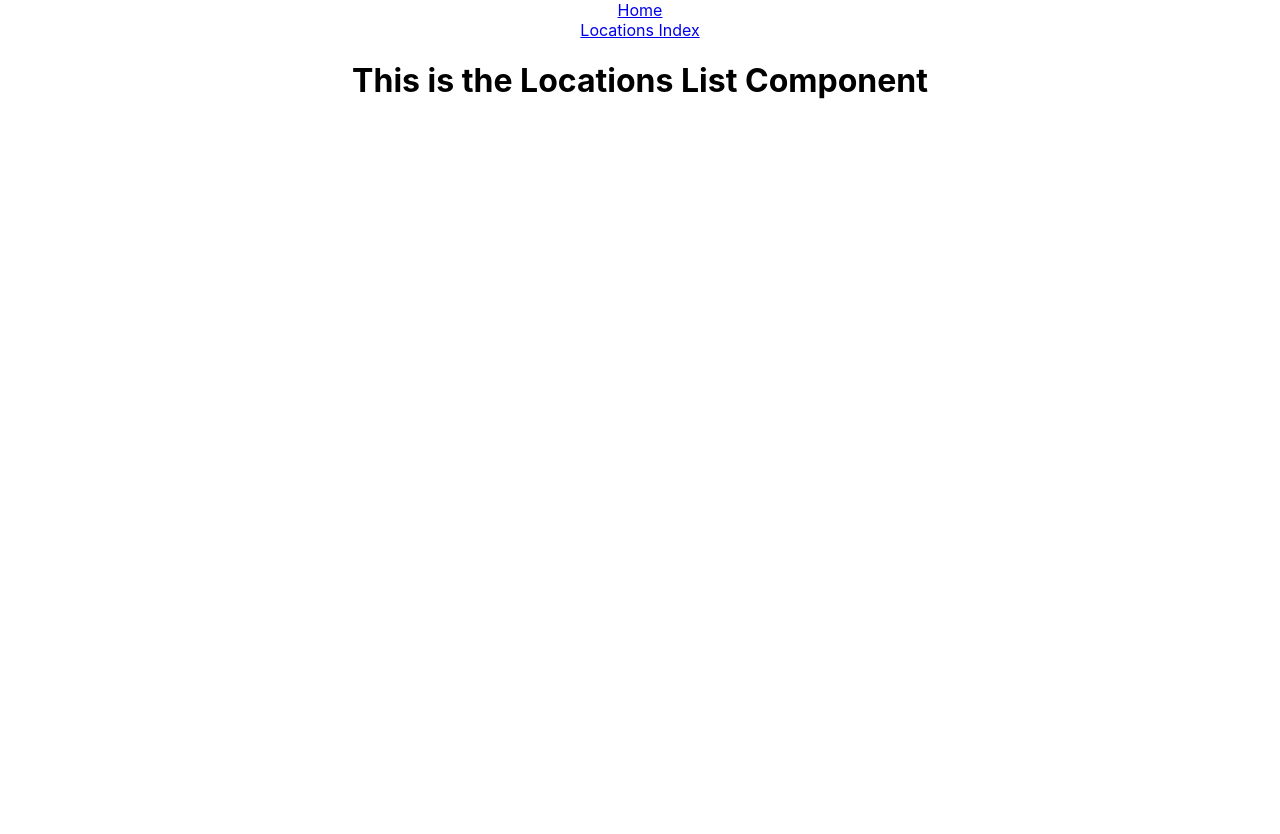
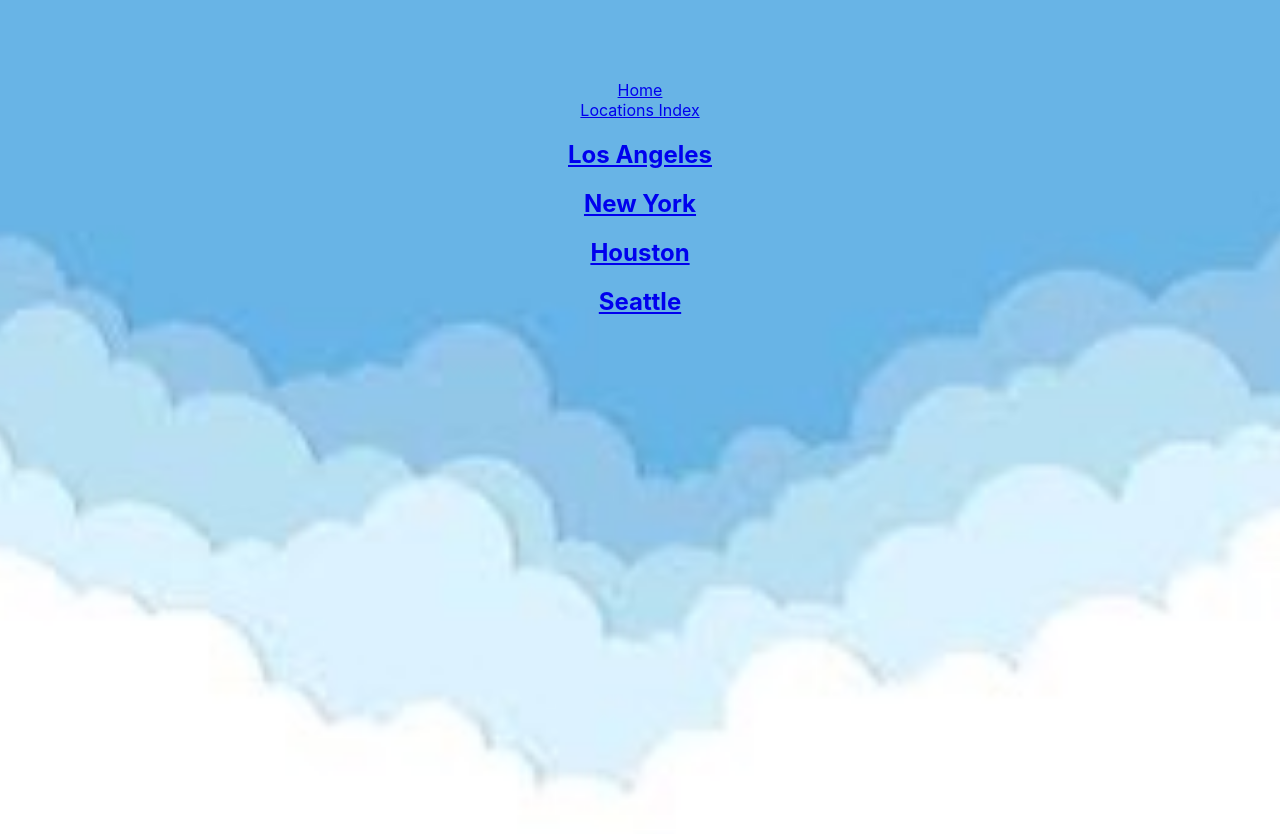
Before and after one commit to summer-boatwright23/StratusWow, a React (Create React App) app: page /Locations in a window 1280 px wide. Shown: the top 834 px of the page. Before the commit the page ends 800 px from the top, so only its background shows below. Built offline with nearby package versions, Linux system fonts and the light colour scheme.

Commit message:
adds weatherDetail pg and renames homepage to WeatherHome

```diff
--- a/src/components/App/App.css
+++ b/src/components/App/App.css
@@ -1,5 +1,11 @@
 .App {
   text-align: center;
+  background: url('../imgs/backgorund.jpeg');
+  background-repeat: no-repeat;
+  background-size: cover;
+  background-position: center;
+  height: 100vh;
+  padding-top: 80px;
 }
 
 .App-logo {
--- a/src/components/App/App.js
+++ b/src/components/App/App.js
@@ -1,19 +1,29 @@
 import './App.css';
 import { Routes, Route } from "react-router-dom";
-import WeatherShow from '../../pages/WeatherShow/WeatherShow';
-import LocationsList from '../../pages/LocationsList/LocationsList';
-import LocationsForm from '../../pages/LocationsForm/LocationsForm';
+import WeatherHome from '../../components/Weather/WeatherHome';
+import LocationsIndex from '../../pages/LocationsIndex/LocationsIndex';
+import DefaultWeather from '../Weather/WeatherDetail';
 import Nav from '../Nav';
+import WeatherDetail from '../Weather/WeatherDetail';
 
 function App() {
+  const locs = [
+    {name:"Los Angeles", lat: 34.05, long: -118.24},
+    {name:"New York", lat: 0, long: 0},
+    {name:"Houston", lat: 0, long: 0},
+    {name:"Seattle", lat: 0, long: 0},
+
+
+
+  ]
   return (
     <div className="App">
       <Nav />
       <main className="container">
       <Routes>
-        <Route path="/" element={<WeatherShow />} />
-        <Route path="/Locations" element={<LocationsList />} />
-        <Route path="/Locations/:id" element={<LocationsForm />} />
+        <Route path="/" element={<WeatherHome locations={locs}/>} />
+        <Route path="/Locations" element={<LocationsIndex locations={locs}/>} />
+        <Route path="/Locations/:id" element={<WeatherDetail locations={locs}/>} />
       </Routes>
       </main>
     </div>
--- a/src/components/Weather/Weather.js
+++ b/src/components/Weather/WeatherDetail.js
@@ -1,21 +1,25 @@
 import { useEffect, useState } from "react";
+import { useParams } from "react-router-dom";
 
-export default function WeatherHome() {
+export default function WeatherDetail({locations}) {
 
   const [weather, setWeather] = useState([]);
   const [loading, setLoading] = useState(false);
+  const {id} = useParams();
+  const location = locations.find(loc => loc.name===id)
   const fetchCity = async () => {
     try {
       const urlLA =
-    "https://api.open-meteo.com/v1/forecast?latitude=34.05&longitude=-118.24&hourly=apparent_temperature,precipitation_probability,precipitation&models=best_match&daily=apparent_temperature_max,apparent_temperature_min,sunrise,sunset&current_weather=true&temperature_unit=fahrenheit&windspeed_unit=mph&precipitation_unit=inch&timezone=auto";
+      `https://api.open-meteo.com/v1/forecast?latitude=${location.lat}&longitude=${location.long}&hourly=apparent_temperature,precipitation_probability,precipitation&models=best_match&daily=apparent_temperature_max,apparent_temperature_min,sunrise,sunset&current_weather=true&temperature_unit=fahrenheit&windspeed_unit=mph&precipitation_unit=inch&timezone=auto`
       const responseLA = await fetch(urlLA);
       const laWeatherData = await responseLA.json();
-      console.log(laWeatherData)
+      // console.log(laWeatherData)
       setWeather(laWeatherData);
     } catch (error) {
       console.log(error);
     }
   };
+  console.log(weather && weather.data)
   useEffect(() => {
     fetchCity();
   }, []);
@@ -23,11 +27,10 @@ export default function WeatherHome() {
     <div>
       {weather ? (
         <div>
-          <h1>Los Angeles</h1>
+          {/* <h1>Los Angeles</h1> */}
           <p>Temp: {weather && weather.current_weather?.temperature}°F</p>
           <p>High:{weather && weather.daily?.apparent_temperature_max[0]}°F</p>
           <p>Low: {weather && weather.daily?.apparent_temperature_min[0]}°F</p>
-
           <p>Chance of Precipitation: {weather && weather.hourly?.precipitation_probability[0]}%</p>
 
         </div>
--- /dev/null
+++ b/src/components/Weather/WeatherHome.js
@@ -0,0 +1,42 @@
+import { useEffect, useState } from "react";
+import { useParams } from "react-router-dom";
+
+export default function WeatherHome({locations}) {
+
+//   const [weather, setWeather] = useState([]);
+//   const [loading, setLoading] = useState(false);
+//   const {id} = useParams();
+//   const location = locations.find(loc => loc.name===id)
+//   const fetchCity = async () => {
+//     try {
+//       const urlLA =
+//       `https://api.open-meteo.com/v1/forecast?latitude=0&longitude=0&hourly=apparent_temperature,precipitation_probability,precipitation&models=best_match&daily=apparent_temperature_max,apparent_temperature_min,sunrise,sunset&current_weather=true&temperature_unit=fahrenheit&windspeed_unit=mph&precipitation_unit=inch&timezone=auto`
+//       const responseLA = await fetch(urlLA);
+//       const laWeatherData = await responseLA.json();
+//       // console.log(laWeatherData)
+//       setWeather(laWeatherData);
+//     } catch (error) {
+//       console.log(error);
+//     }
+//   };
+//   console.log(weather && weather.data)
+//   useEffect(() => {
+//     fetchCity();
+//   }, []);
+  return (
+    <div>
+      {/* {weather ? ( */}
+        <div>
+          {/* <h1>Los Angeles</h1> */}
+          {/* <p>Temp: {weather && weather.current_weather?.temperature}°F</p>
+          <p>High:{weather && weather.daily?.apparent_temperature_max[0]}°F</p>
+          <p>Low: {weather && weather.daily?.apparent_temperature_min[0]}°F</p>
+          <p>Chance of Precipitation: {weather && weather.hourly?.precipitation_probability[0]}%</p> */}
+          this is the home page
+        </div>
+      {/* ) : (
+        <p>loading...</p>
+      )} */}
+    </div>
+  );
+}
--- /dev/null
+++ b/src/pages/LocationsIndex/LocationsIndex.js
@@ -0,0 +1,15 @@
+import DefaultWeather from "../../components/Weather/WeatherDetail"
+import { Link } from "react-router-dom";
+
+
+const LocationsList = ({locations}) => {
+    return (
+      <div>
+        {locations.map((loc, idx) => <Link key={idx} to={`/Locations/${loc.name}`}>
+                    <h2>{loc.name}</h2>
+                    </Link>)}
+      </div>
+    )
+  };
+
+  export default LocationsList;
--- a/src/pages/LocationsList/LocationsList.js
+++ /dev/null
@@ -1,5 +0,0 @@
-const LocationsList = (props) => {
-    return <h1>This is the Locations List Component</h1>;
-  };
-
-  export default LocationsList;
--- a/src/pages/WeatherShow/WeatherShow.js
+++ b/src/pages/WeatherShow/WeatherShow.js
@@ -1,4 +1,4 @@
-import WeatherHome from "../../components/Weather/Weather"
+import WeatherHome from "../../components/Weather/WeatherDetail"
 
 function WeatherShow() {
     return(
```
Also changed, not shown: src/components/imgs/backgorund.jpeg (added).
